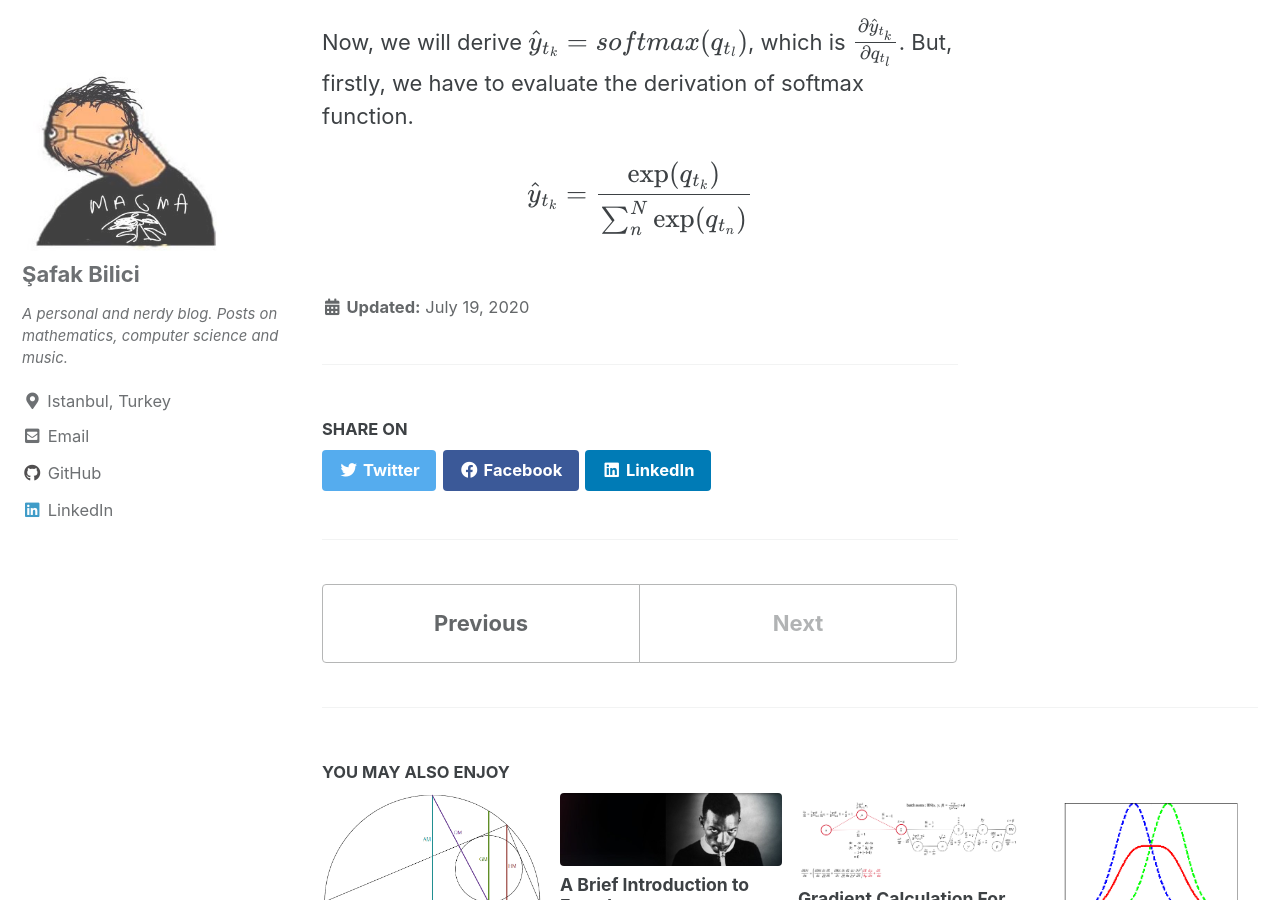
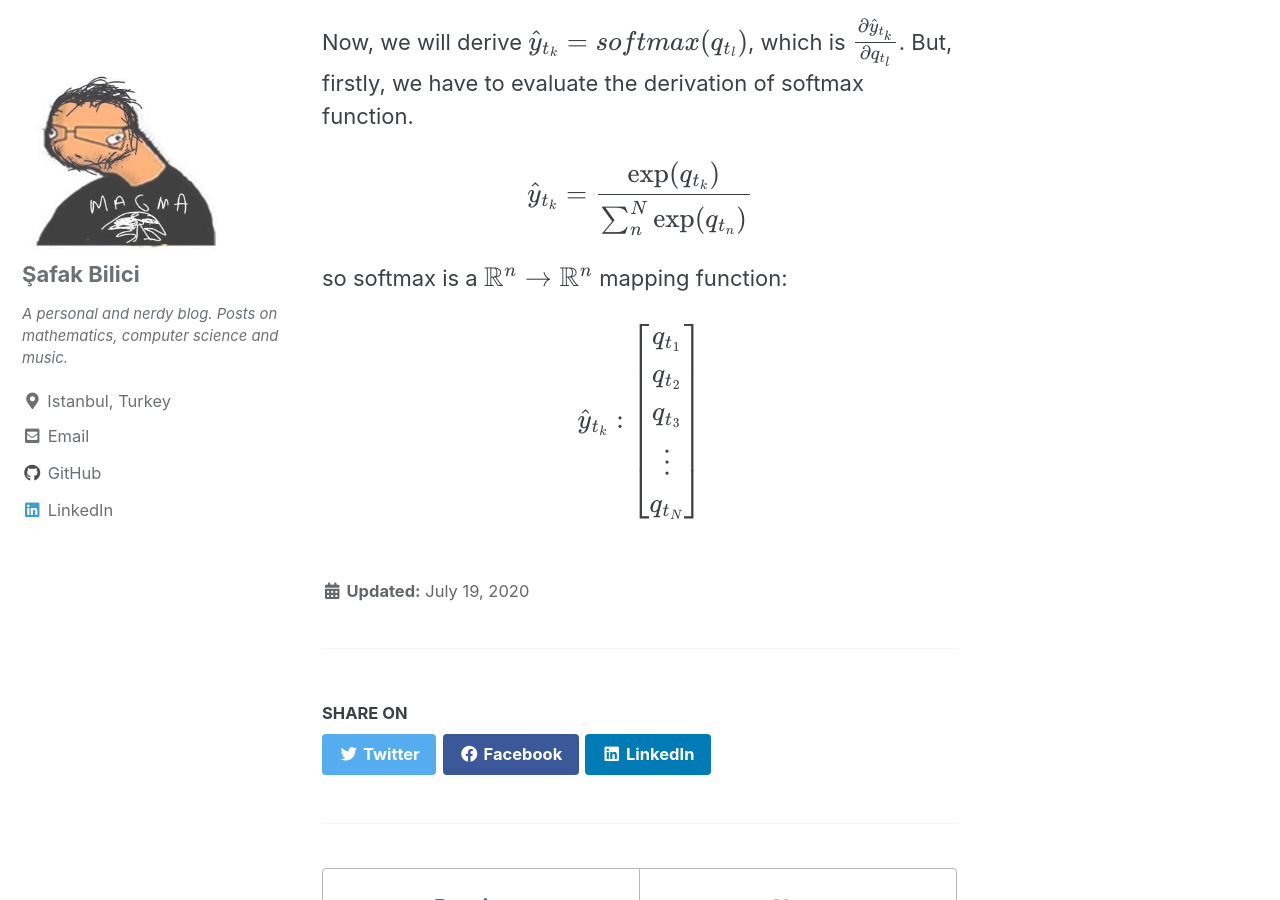
Before and after one commit to safakkbilici/safakkbilici.github.io, a Jekyll site: the page built from _posts/2020-07-19-training-bidirectional-rnns.md, in a window 1280 px wide and 900 px high, scrolled down 5740 px. Built offline with Jekyll 4.4.1, drawn with Linux system fonts in a browser that asks for light colours; cached includes are drawn as plain includes; formulas are drawn with MathJax 3; some of the changed text lies outside the part shown.

Commit message:
backward equations

```diff
--- a/_posts/2020-07-19-training-bidirectional-rnns.md
+++ b/_posts/2020-07-19-training-bidirectional-rnns.md
@@ -87,3 +87,13 @@ $$\frac{\partial E_t}{\partial \hat{y}_{t_k}} = -\frac{y_{t_k}}{\hat{y}_{t_k}}$$
 Now, we will derive $$\hat{y}_{t_k} = softmax(q_{t_l})$$, which is $$\frac{\partial \hat{y}_{t_k}}{\partial q_{t_l}}$$. But, firstly, we have to evaluate the derivation of softmax function.
 
 $$ \hat{y}_{t_k} = \frac{\exp(q_{t_k})}{\sum_{n}^{N}\exp(q_{t_n})}$$
+
+so softmax is a $$\mathbb{R}^n \rightarrow \mathbb{R}^n$$ mapping function:
+
+$$\hat{y}_{t_k}: \begin{bmatrix}
+q_{t_1} \\
+q_{t_2} \\
+q_{t_3}\\
+\vdots\\
+q_{t_N}
+\end{bmatrix}$$
```
